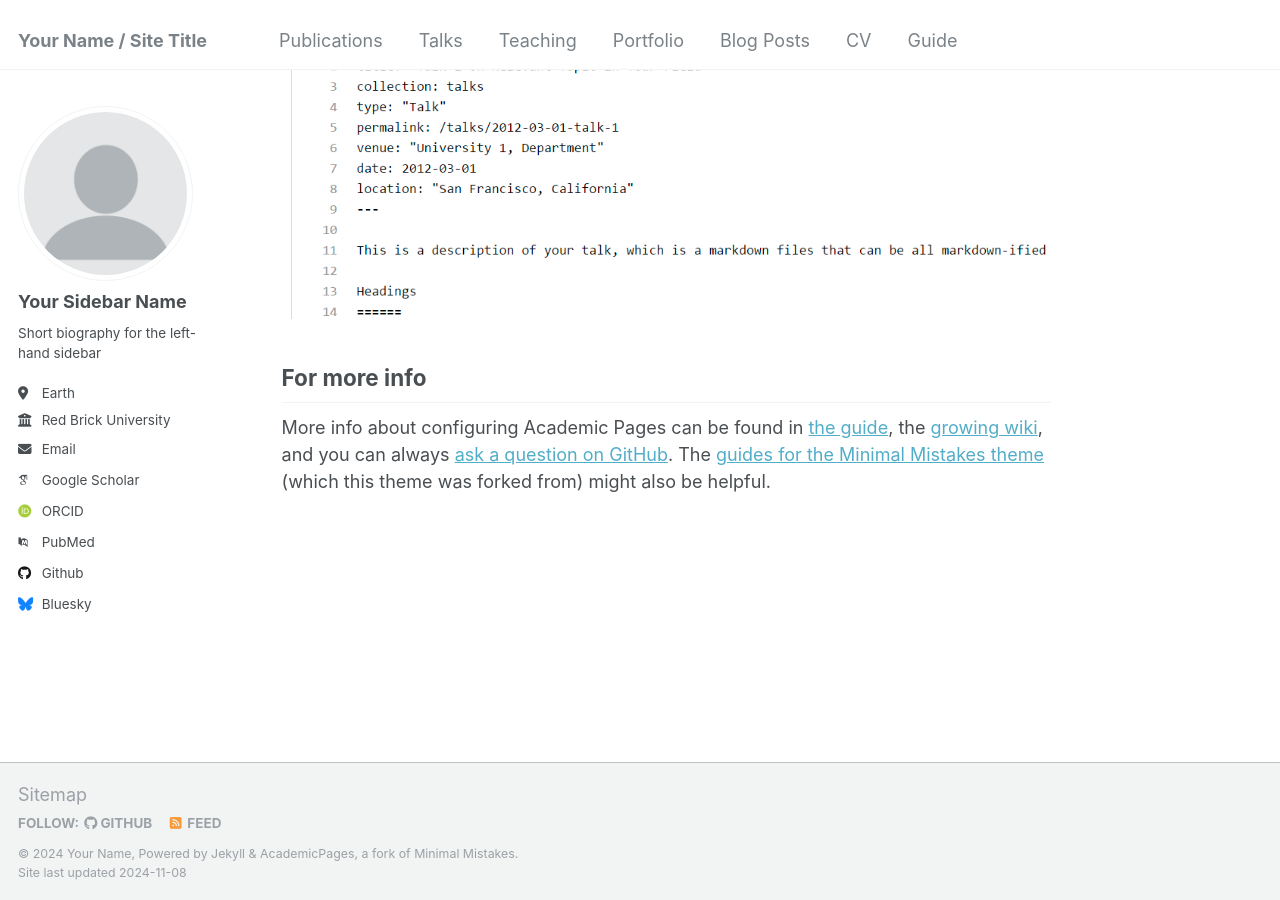
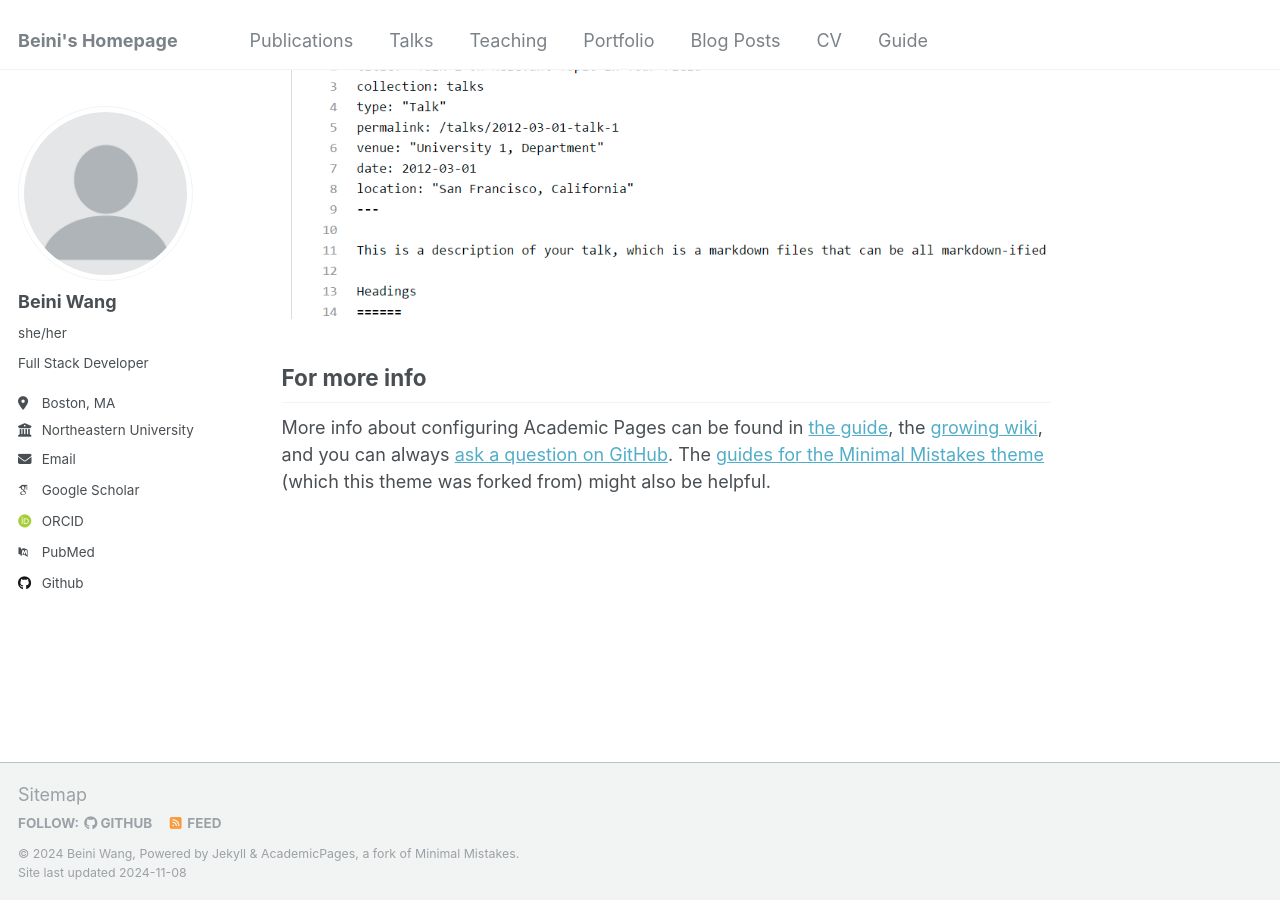
Before and after one commit to bnw04/bnw04.github.io, a Jekyll site: the page built from _pages/about.md, in a window 1280 px wide and 900 px high, scrolled down 2643 px. Built offline with Jekyll 4.4.1, drawn with Linux system fonts in a browser that asks for light colours; some web fonts are replaced.

Commit message:
Update _config.yml

```diff
--- a/_config.yml
+++ b/_config.yml
@@ -8,13 +8,13 @@
 
 # Basic Site Settings
 locale                   : "en-US"
-title                    : "Your Name / Site Title"
+title                    : "Beini's Homepage"
 title_separator          : "-"
-name                     : &name "Your Name"
+name                     : &name "Beini Wang"
 description              : &description "personal description"
-url                      : https://academicpages.github.io # the base hostname & protocol for your site e.g. "https://mmistakes.github.io"
+url                      : https://bnw04.github.io
 baseurl                  : "" # the subpath of your site, e.g. "/blog"
-repository               : "academicpages/academicpages.github.io"
+repository               : "bnw04/bnw04.github.io"
 
 # Site Author - The following control what appear as part of the author content on the side bar.
 #               If a field is blank the icon and link will not appear, otherwise it will be shown.
@@ -22,13 +22,13 @@ repository               : "academicpages/academicpages.github.io"
 author:
   # Biographic information
   avatar           : "profile.png"
-  name             : "Your Sidebar Name"
-  pronouns         : # example: "she/her"
-  bio              : "Short biography for the left-hand sidebar"
-  location         : "Earth"
-  employer         : "Red Brick University"
+  name             : "Beini Wang"
+  pronouns         : "she/her"
+  bio              : "Full Stack Developer"
+  location         : "Boston, MA"
+  employer         : "Northeastern University"
   uri              : # URL
-  email            : "none@example.org"
+  email            : "wang.beini@northeastern.edu"
 
   # Academic websites
   arxiv            : # URL - Update with the correct link to your profile
@@ -47,32 +47,6 @@ author:
   github           : "academicpages"
   kaggle           : # Username
   stackoverflow    : # User number or user number and name (i.e., use "1" or "1/jeff-atwood")
-
-  # Social media
-  bluesky          : "bsky.app" # Replace this with you Bluesky username
-  facebook         : # Username
-  flickr           : # Username
-  foursquare       : # Username
-  goodreads        : # Username
-  google_plus      : # Username
-  keybase          : # Username
-  instagram        : # Username
-  lastfm           : # Username
-  linkedin         : # Username
-  mastodon         : # URL
-  medium           : # URL
-  pinterest        : # Username
-  soundcloud       : # Username
-  steam            : # Username
-  telegram         : # URL
-  tumblr           : # Username
-  twitter          : # Username for X / Twitter
-  vine             : # Username
-  weibo            : # Username
-  wikipedia        : # Username
-  xing             : # Username
-  youtube          : # Username
-  zhihu            : # Username
 
 # Publication Category - The following the list of publication categories and their headings
 publication_category:
```
